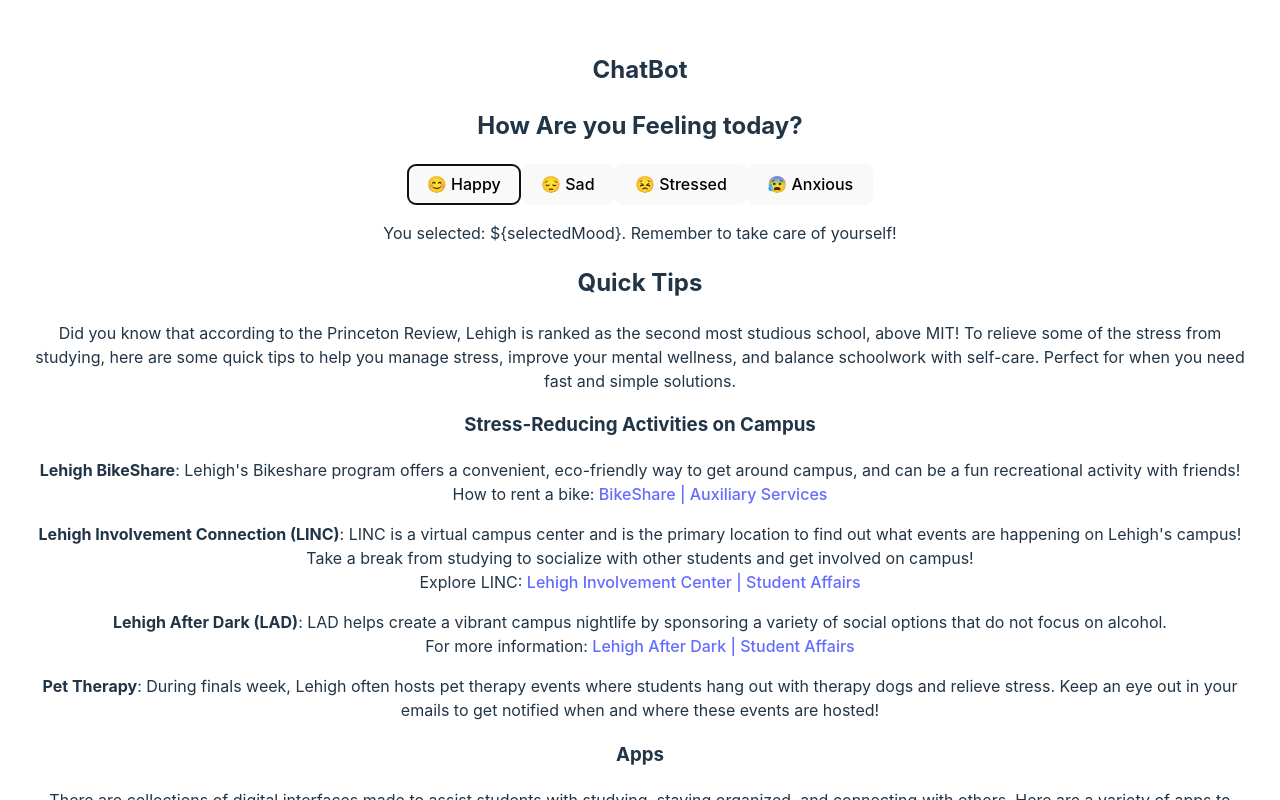
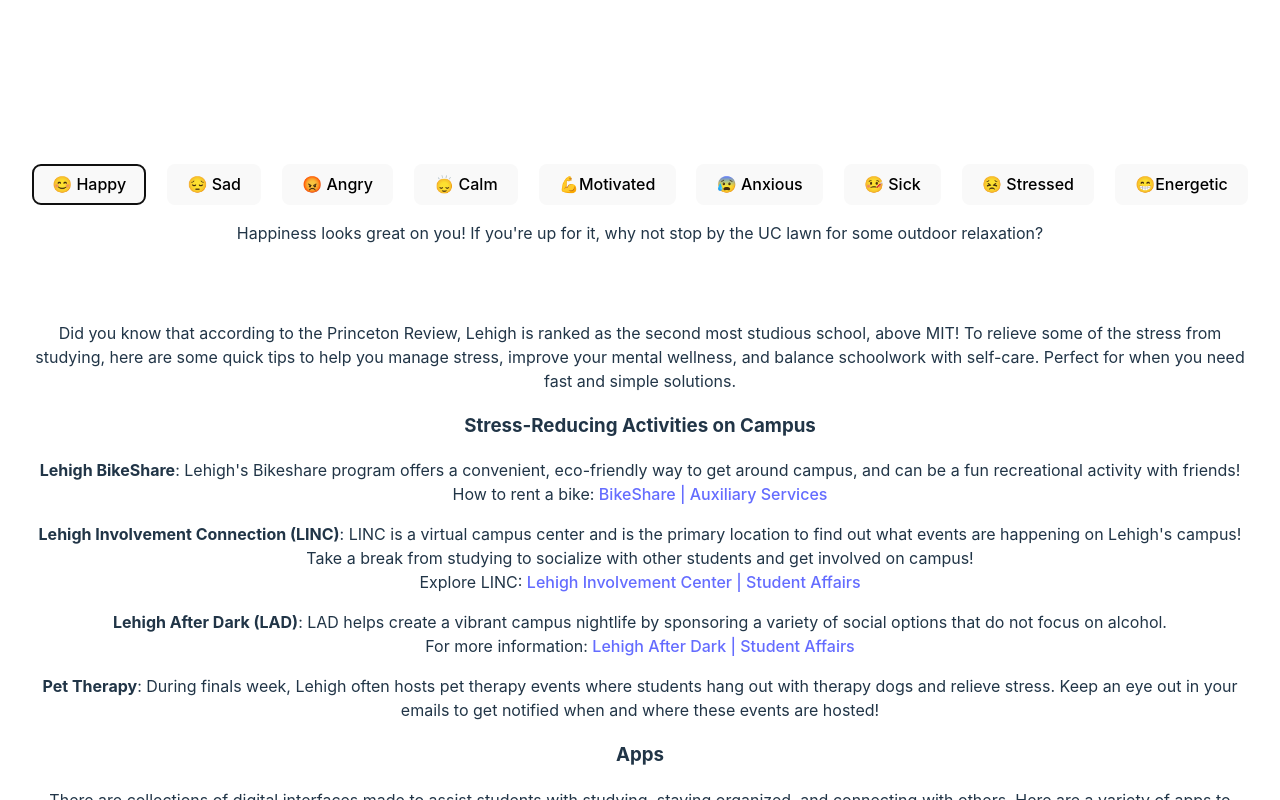
Before and after one commit to ayc325/lehigh-valley-hackathon, a React (Vite) app in the folder full_stack_snacks/: page /moodtracker in a window 1280 px wide. Both pictures are taken after a click on the button "😊 Happy". Shown: the top 800 px of the page. Built offline with nearby package versions, Linux system fonts and the light colour scheme.

Commit message:
Mood Tracker git resolved

```diff
--- a/full_stack_snacks/src/components/MoodTracker.css
+++ b/full_stack_snacks/src/components/MoodTracker.css
@@ -0,0 +1,36 @@
+.mood-tracker-container {
+    display: flex;
+    flex-direction: column;
+    align-items: center;
+    justify-content: center;
+    height: 100vh;
+    background-color: #ffffff;
+  }
+
+  h2 {
+    color: #ffffff;
+  }
+  .mood-options {
+    display: flex;
+    flex-wrap: wrap;
+    justify-content: space-between;
+    gap: 15px;
+    margin-top: 20px;
+  }
+
+  button.mood-button {
+    padding: 12px 24px;
+    font-size: 16px;
+    border-radius: 20px;
+    border: none;
+    box-shadow: 0 4px 6px rgba(0, 0, 0, 0.6);
+    background-color: #803939;
+    transition: 1s;
+}
+
+  button:hover {
+    background-color: #c50ae2;
+    transition: transform 0.2s;
+    transform: translateY(-5px);
+    box-shadow: 0 6px 10px rgba(0, 0, 0, 0.9); /* Makes button pop on hover */
+  }
--- a/full_stack_snacks/src/components/MoodTracker.jsx
+++ b/full_stack_snacks/src/components/MoodTracker.jsx
@@ -1,14 +1,71 @@
-import React, { useState, useEffect } from "react";
+import React, { useState } from 'react';
+import Calendar from 'react-calendar';
+import 'react-calendar/dist/Calendar.css';
+import {useEffect } from "react";
 import './MoodTracker.css';
 
 
 const MoodTracker = () =>{
     const [mood, setMood] = useState('');
     const [message, setMessage] = useState('');
+    const [randomPhrase, setRandomPhrase] = useState('');
+
+    const moodPhrases = {
+        Happy: [
+          "That's awesome! Keep the positive energy going—consider heading to Taylor Gym to keep those good vibes flowing.",
+          "Happiness looks great on you! If you're up for it, why not stop by the UC lawn for some outdoor relaxation?",
+          "It's a beautiful day to feel good! Check out some fun activities at the Wilbur Powerhouse.",
+        ],
+        Sad: [
+          "It's okay to feel sad sometimes. Take a deep breath and consider visiting the Counseling Center at Johnson Hall for support.",
+          "Don't forget, brighter days are ahead. Reach out to Lehigh's mental health services if you need someone to talk to.",
+          "Feeling down? That's alright. You're not alone—take some time for self-care or check out the campus health resources.",
+        ],
+        Angry: [
+          "Anger is a valid emotion. Take a moment to cool off—maybe a walk around the Campus could help.",
+          "Take a step back. You can regain control. Consider reaching out to the Counseling Center for tips on managing frustration.",
+          "Deep breaths can help release the tension. If you need a break, head to the Linderman Library for a peaceful study spot.",
+        ],
+        Calm: [
+          "It's good to be calm. How about a relaxing walk along the South Bethlehem?",
+          "Being calm is a superpower. Enjoy the tranquility, and if you need some mindfulness, Lehigh offers yoga sessions at Taylor Gym.",
+          "Enjoy the serenity. If you’re looking for a peaceful place, the Silent Study Room in FML could be just the spot.",
+        ],
+        Stressed: [
+          "Stress is temporary. You've got this! Try using the study spaces in Linderman Library for a focused session.",
+          "Take a break and give yourself space to breathe. The Counseling Center offers stress management workshops you might find helpful.",
+          "Don’t let stress consume you. One step at a time—consider dropping by the Health & Wellness Center in Johnson Hall for tips.",
+        ],
+        Anxious: [
+          "Anxiety can be overwhelming, but you're stronger than you think. Check out Lehigh's mental health services for some help.",
+          "Pause and breathe. This moment will pass. Don’t forget you can always visit the Health & Wellness Center if it gets too much.",
+          "It's okay to feel anxious. Try talking to our chatbot or visiting the Counseling Center at Johnson Hall.",
+        ],
+        Motivated: [
+          "You're on fire! This is a great time to knock out some study sessions—head to the FML study lounges.",
+          "Stay driven and watch your goals unfold. Lehigh’s career center in Maginnes Hall can help you get a head start on your professional goals.",
+          "Your energy is contagious! Check out resources at the Center for Career and Professional Development in Maginnes Hall.",
+        ],
+        Sick: [
+          "Take it easy. Rest is your best friend right now. If you need assistance, Johnson Hall is the place for medical care.",
+          "Focus on getting better. Grab some tea from The Grind or Common Grounds for a little comfort.",
+          "Feeling under the weather? Be kind to yourself today. If it gets worse, stop by Johnson Hall for a check-up.",
+        ],
+        Energetic: [
+          "You're buzzing with energy! How about hitting Taylor Gym for a workout to channel that energy?.",
+          "Channel that energy into something awesome! Check out group fitness classes at Taylor Gym or the Fitness Center in Welch.",
+          "You’re unstoppable right now! Go seize the day with some physical activities on the Asa Packer Campus or join an intramural sport.",
+        ],
+      };
+
+    const getRandomPhrase = (selectedMood) => {
+        const phrases = moodPhrases[selectedMood] || [];
+        return phrases[Math.floor(Math.random() * phrases.length)];
+      };
 
     const handleMoodChange = (selectedMood) => {
         setMood(selectedMood);
-        setMessage('You selected: ${selectedMood}. Remember to take care of yourself!');
+        setRandomPhrase(getRandomPhrase(selectedMood))
     };
 
     useEffect(() => {
@@ -25,21 +82,27 @@
             <div className="mood-options">
                 <button onClick={() => handleMoodChange('Happy')}>😊 Happy</button>
                 <button onClick={() => handleMoodChange('Sad')}>😔 Sad</button>
+                <button onClick={() => handleMoodChange('Angry')}> 😡 Angry </button>
+                <button onClick={() => handleMoodChange('Calm')}>🙂‍↕️ Calm</button>
+                <button onClick={() => handleMoodChange('Motivated')}> 💪Motivated </button>
+                <button onClick={() => handleMoodChange('Anxious')}> 😰 Anxious </button>
+                <button onClick={() => handleMoodChange('Sick')}> 🤒 Sick </button>
                 <button onClick={() => handleMoodChange('Stressed')}>😣 Stressed</button>
-                <button onClick={() => handleMoodChange('Anxious')}>😰 Anxious</button>
+                <button onClick={() => handleMoodChange('Energetic')}>😁Energetic</button>
             </div>
             {mood && <p className = "mood-message">{message}</p>}
+            {mood && <p className="random-phrase">{randomPhrase}</p>}
 
-            {mood === 'Sad' || mood === 'Stressed' || mood === 'Anxious' ? (
+            {mood === 'Sad' ||mood === 'Angry' || mood === 'Stressed' || mood === 'Anxious' ? (
                 <div> <p className="chatbot-prompt">
-                It might help to talk to someone. Try chatting with our <a href="#">Mental Health Bot</a>.
+                Try chatting with our <a href="#">ChatBot</a>.
             </p>
-            <button onClick={redirectToResources}>Go to Resources</button>
+
             </div>
             ):null}
         </div>
 
     );
-}
+} //stuff
 
 export default MoodTracker;
```
